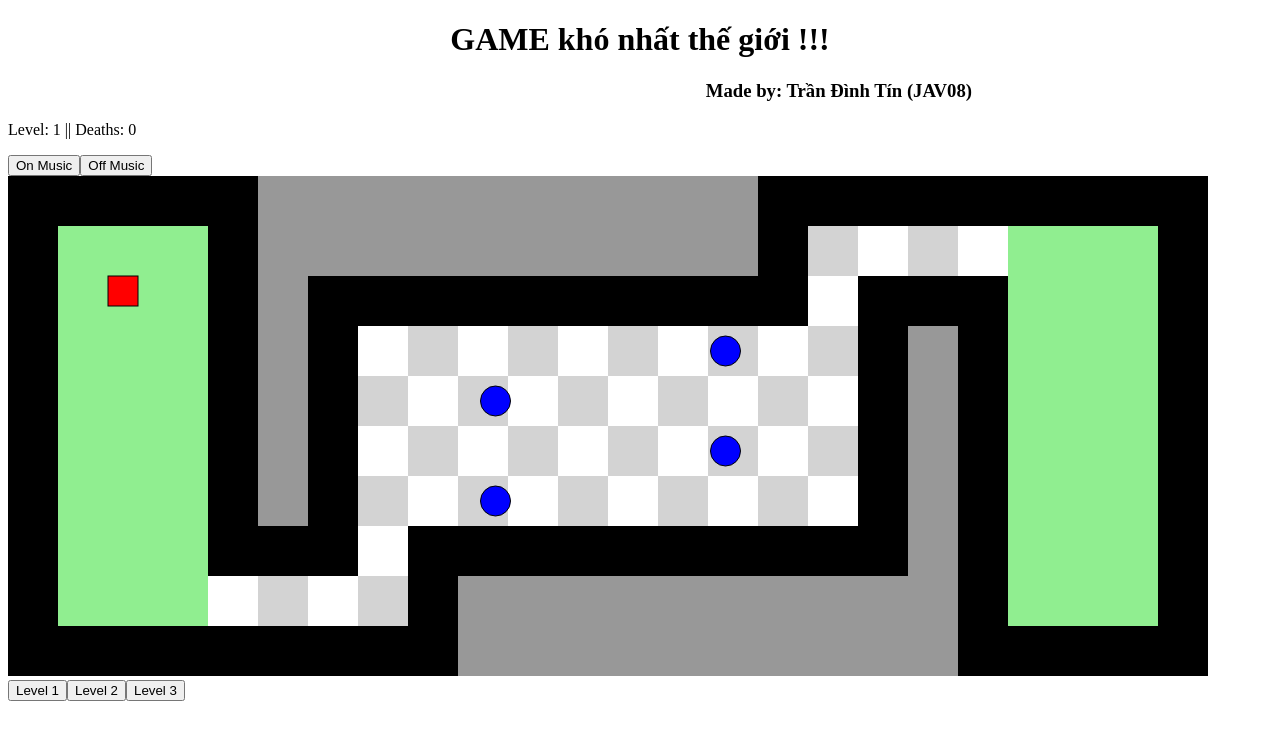
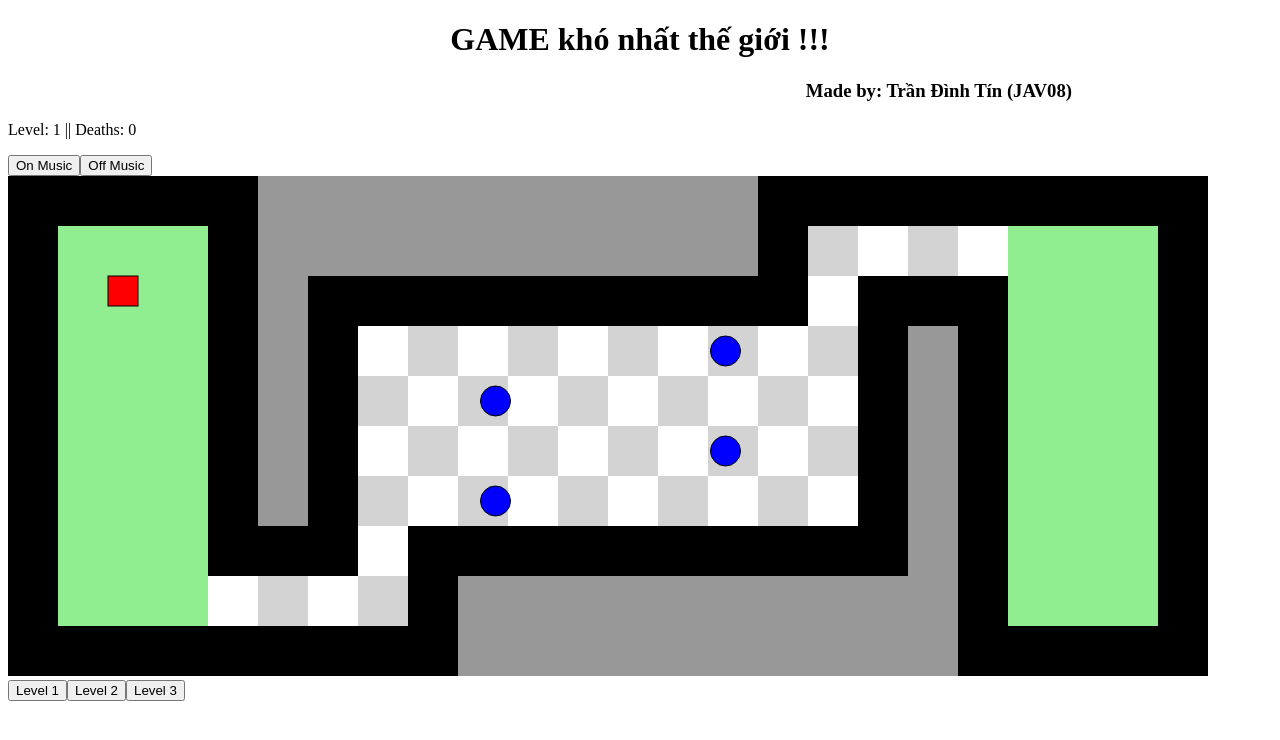
Before and after one commit to chinxo12/ProjectMD1, a plain HTML site: page index.html in a window 1280 px wide. Drawn offline with Linux system fonts and the light colour scheme.

Commit message:
done project1

```diff
--- a/index.html
+++ b/index.html
@@ -7,7 +7,7 @@
 
     h3  {
       text-align: right;
-      margin-right: 300px;
+      margin-right: 200px;
     }
 
     button:hover {
```
